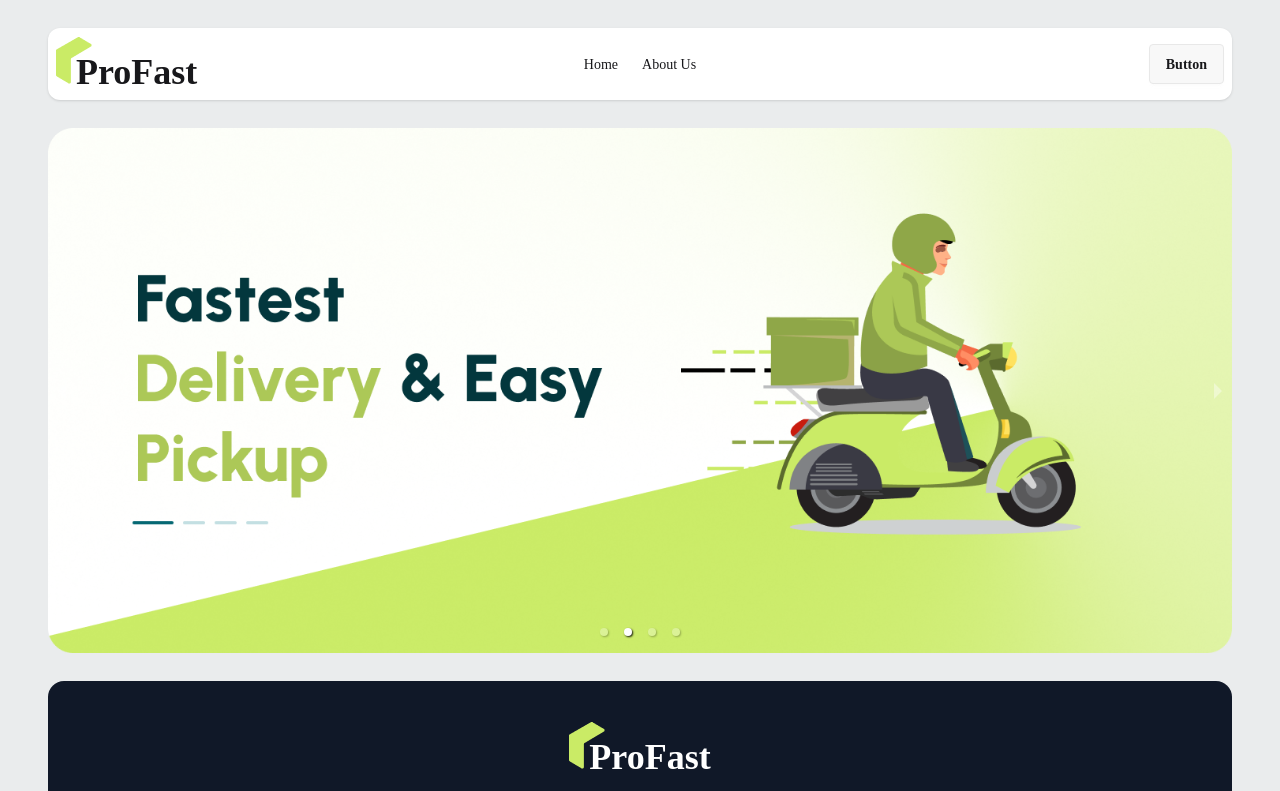
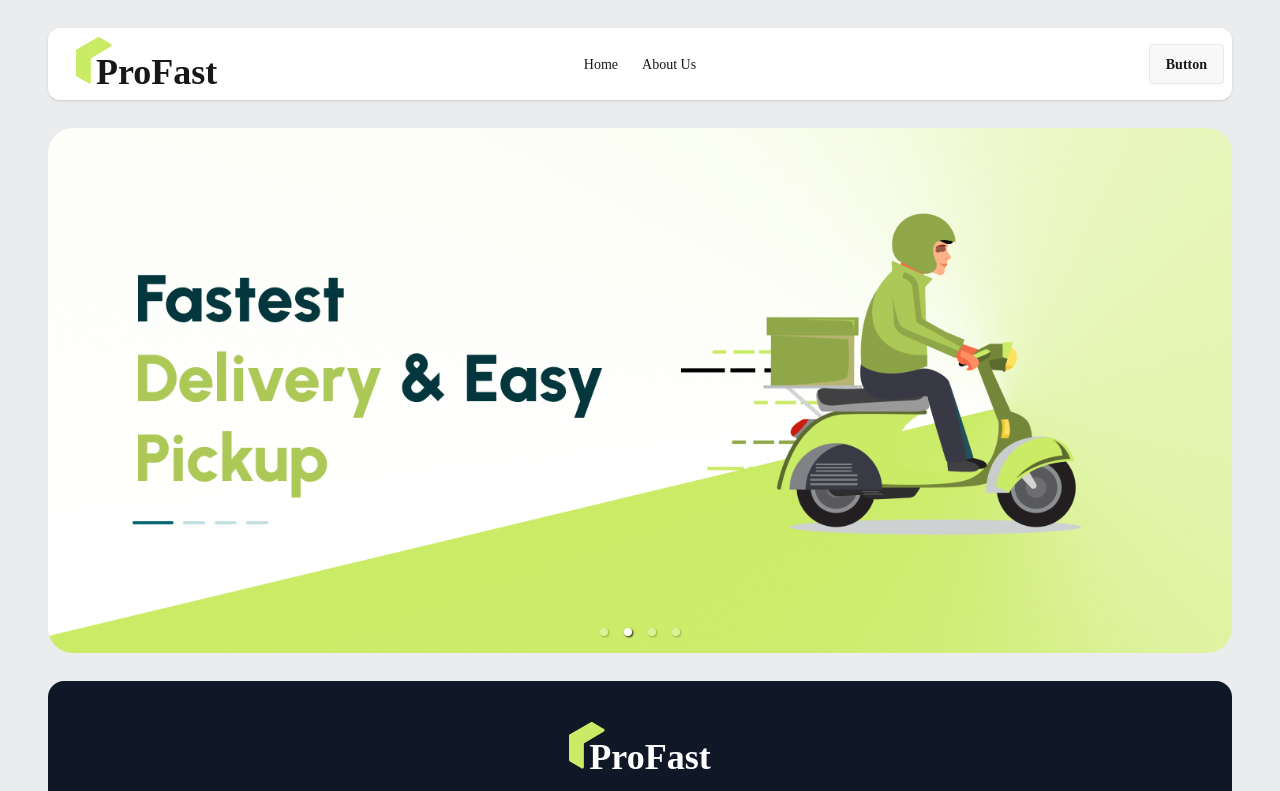
Before and after one commit to marufdev7/pro-fast-client, a React (Vite) app: page / in a window 1280 px wide. Shown: the top 791 px of the page. Built offline with nearby package versions, Linux system fonts and the light colour scheme.

Commit message:
services and serviceCard add

```diff
--- a/src/pages/Home/Banner/Banner.jsx
+++ b/src/pages/Home/Banner/Banner.jsx
@@ -8,7 +8,7 @@ import { Carousel } from 'react-responsive-carousel';
 const Banner = () => {
     return (
         <div className='mt-7 mb-7'>
-            <Carousel autoPlay={true} showStatus={false} showThumbs={false} interval={3000}>
+            <Carousel autoPlay={true} showStatus={false} infiniteLoop={true} showThumbs={false} interval={3000} showArrows={false}>
                 <div>
                     <img src={img1} />
                 </div>
--- /dev/null
+++ b/src/pages/Home/Services/ServiceCard.jsx
@@ -0,0 +1,11 @@
+import React from 'react';
+
+const ServiceCard = () => {
+    return (
+        <div>
+
+        </div>
+    );
+};
+
+export default ServiceCard;
--- /dev/null
+++ b/src/pages/Home/Services/Services.jsx
@@ -0,0 +1,11 @@
+import React from 'react';
+
+const Services = () => {
+    return (
+        <div>
+
+        </div>
+    );
+};
+
+export default Services;
--- a/src/pages/shared/Navbar/Navbar.jsx
+++ b/src/pages/shared/Navbar/Navbar.jsx
@@ -20,7 +20,7 @@ const Navbar = () => {
                         {navItems}
                     </ul>
                 </div>
-                <Link to={'/'}><ProFastLogo /></Link>
+                <Link className='pl-5' to={'/'}><ProFastLogo /></Link>
             </div>
             <div className="navbar-center hidden lg:flex">
                 <ul className="menu menu-horizontal px-1">
```
Also changed, not shown: src/assets/banner/banner1.png.
